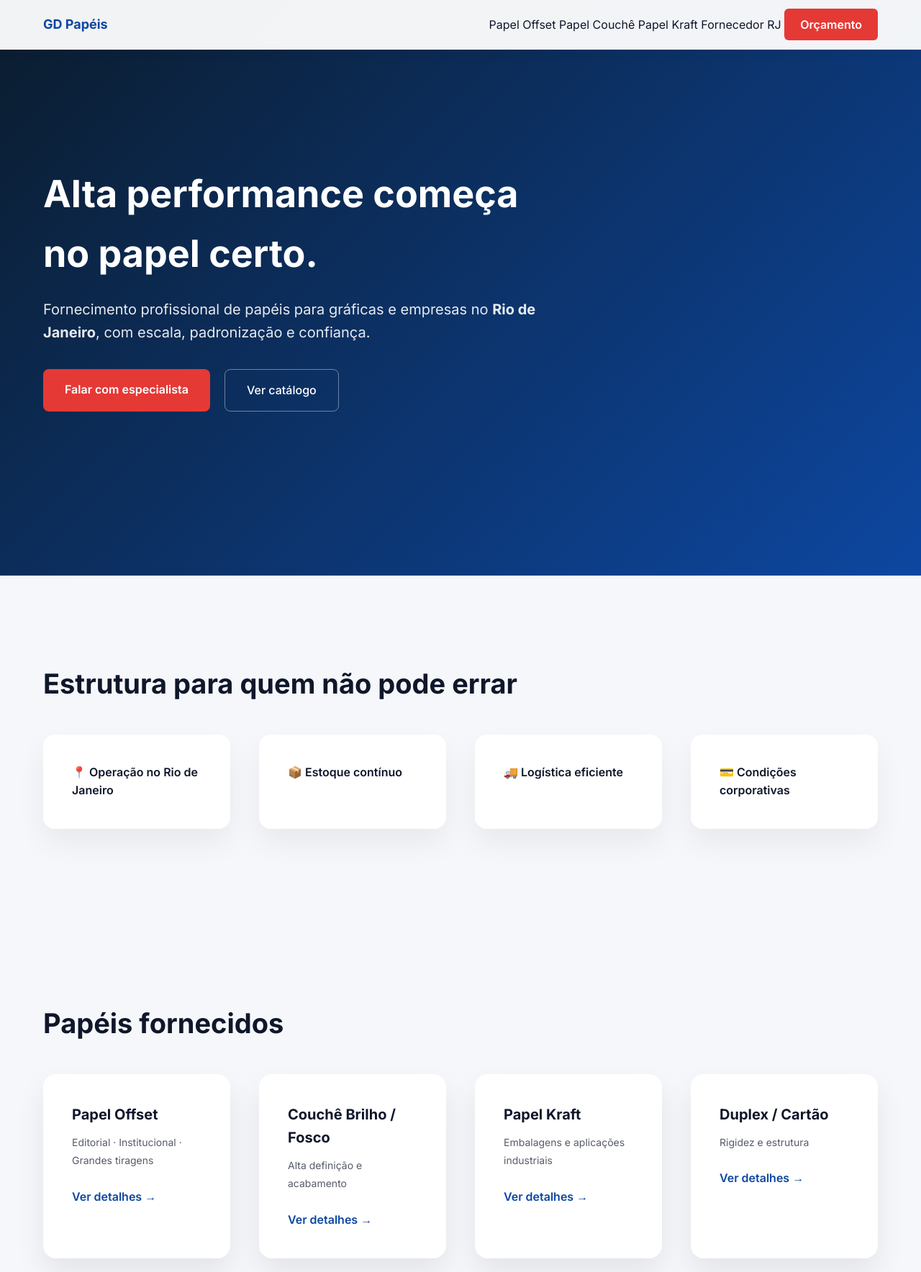
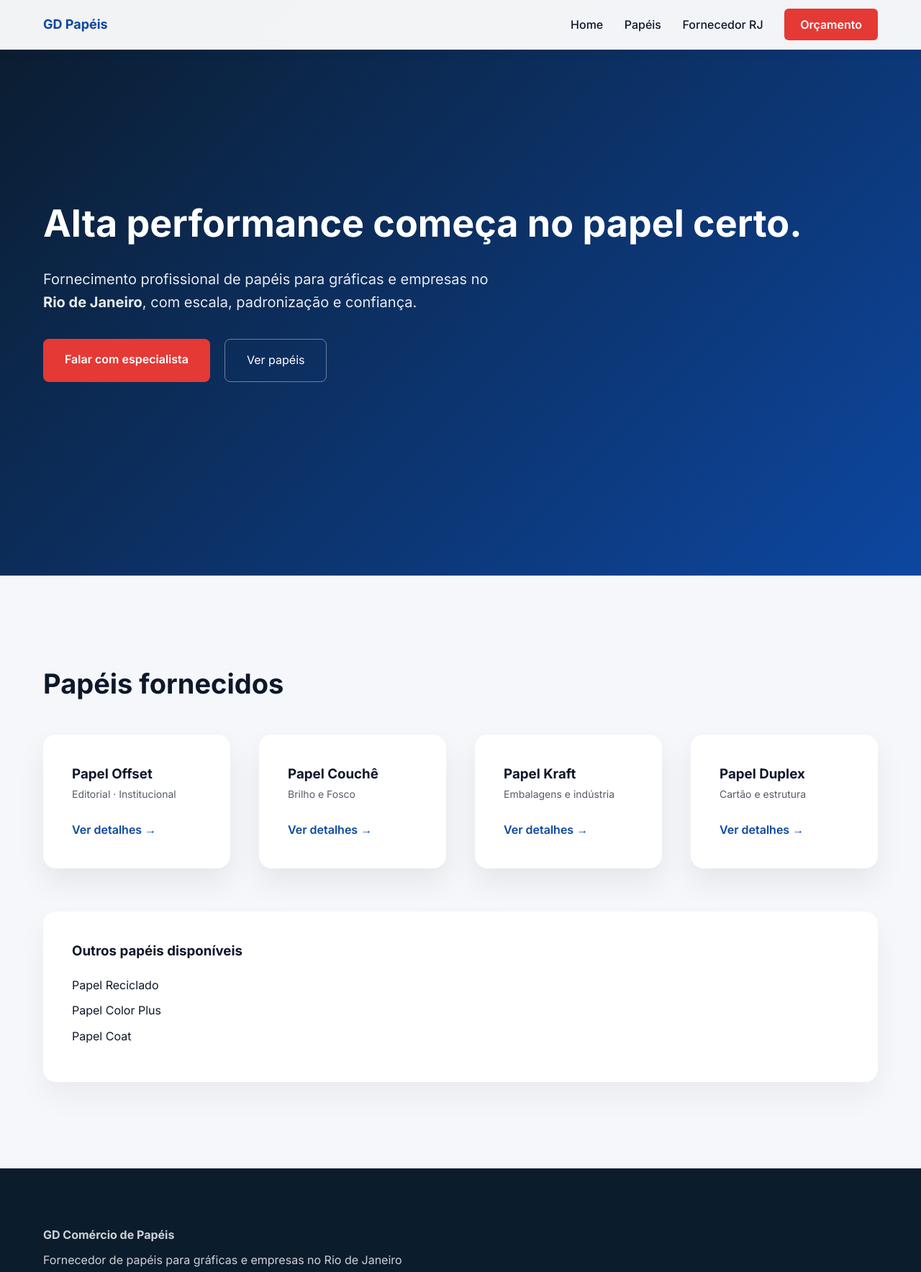
Before and after one commit to Brunoos721/gd-papeis-site, a plain HTML site: page index.html in a window 1280 px wide. Shown: the top 1768 px of the page at 72% size. Drawn offline with nearby package versions, Linux system fonts and the light colour scheme.

Commit message:
Update index.html

```diff
--- a/index.html
+++ b/index.html
@@ -3,13 +3,14 @@
 <head>
   <meta charset="UTF-8" />
   <title>GD Papéis | Fornecimento de Papéis de Alta Performance</title>
+
   <meta name="viewport" content="width=device-width, initial-scale=1.0" />
-  <meta name="description" content="Fornecedor de papéis de alta performance para gráficas e empresas no Rio de Janeiro. Offset, Couchê, Kraft, Duplex e mais." />
+  <meta name="description" content="Fornecedor de papéis para gráficas e empresas no Rio de Janeiro. Offset, Couchê, Kraft, Duplex, Color Plus e papéis especiais." />
 
-  <!-- Fonte Premium -->
+  <!-- Fonte -->
   <link href="https://fonts.googleapis.com/css2?family=Inter:wght@400;500;600;700&display=swap" rel="stylesheet">
 
-  <!-- AOS (animações de scroll) -->
+  <!-- AOS -->
   <link href="https://unpkg.com/aos@2.3.1/dist/aos.css" rel="stylesheet">
 
   <style>
@@ -40,41 +41,39 @@
       color: inherit;
     }
 
-    /* HEADER */
     header {
       position: fixed;
       top: 0;
       width: 100%;
       background: rgba(255,255,255,0.95);
       backdrop-filter: blur(10px);
+      padding: 20px 60px;
       display: flex;
       justify-content: space-between;
       align-items: center;
-      padding: 20px 60px;
       z-index: 1000;
       box-shadow: 0 2px 20px rgba(0,0,0,0.05);
     }
 
     header strong {
+      color: var(--primary);
       font-size: 18px;
-      color: var(--primary);
       font-weight: 700;
     }
 
-    header .cta {
+    nav a {
+      margin-left: 25px;
+      font-weight: 500;
+    }
+
+    .cta {
       background: var(--accent);
       color: #fff;
       padding: 12px 22px;
       border-radius: 6px;
       font-weight: 600;
-      transition: transform 0.3s ease;
     }
 
-    header .cta:hover {
-      transform: translateY(-2px);
-    }
-
-    /* HERO */
     .hero {
       height: 100vh;
       background: linear-gradient(135deg, #0b1c2d, #0d47a1);
@@ -84,18 +83,14 @@
       padding: 0 60px;
     }
 
-    .hero-content {
-      max-width: 700px;
-    }
-
     .hero h1 {
       font-size: 52px;
-      font-weight: 700;
       margin-bottom: 20px;
     }
 
     .hero p {
       font-size: 20px;
+      max-width: 650px;
       opacity: 0.9;
     }
 
@@ -107,20 +102,18 @@
 
     .btn-primary {
       background: var(--accent);
-      color: #fff;
       padding: 16px 30px;
       border-radius: 8px;
       font-weight: 600;
+      color: #fff;
     }
 
     .btn-secondary {
       border: 1px solid rgba(255,255,255,0.4);
       padding: 16px 30px;
       border-radius: 8px;
-      font-weight: 500;
     }
 
-    /* SECTIONS */
     section {
       padding: 120px 60px;
     }
@@ -130,43 +123,24 @@
       margin-bottom: 40px;
     }
 
-    /* AUTORIDADE */
-    .features {
+    .features,
+    .catalog {
       display: grid;
-      grid-template-columns: repeat(auto-fit, minmax(220px, 1fr));
+      grid-template-columns: repeat(auto-fit, minmax(240px, 1fr));
       gap: 40px;
     }
 
-    .feature {
-      background: #fff;
-      padding: 40px;
-      border-radius: 16px;
-      box-shadow: 0 20px 40px rgba(0,0,0,0.06);
-      font-weight: 600;
-    }
-
-    /* CATALOGO */
-    .catalog {
-      display: grid;
-      grid-template-columns: repeat(auto-fit, minmax(260px, 1fr));
-      gap: 40px;
-    }
-
+    .feature,
     .product {
       background: #fff;
       padding: 40px;
       border-radius: 18px;
-      box-shadow: 0 20px 40px rgba(0,0,0,0.08);
-      transition: all 0.4s ease;
+      box-shadow: 0 20px 40px rgba(0,0,0,0.07);
     }
 
     .product:hover {
       transform: translateY(-6px);
-    }
-
-    .product h3 {
-      margin-bottom: 10px;
-      font-size: 20px;
+      transition: 0.3s ease;
     }
 
     .product span {
@@ -181,15 +155,23 @@
       color: var(--primary);
     }
 
-    /* INFO */
-    .info {
+    .extra-papers {
+      margin-top: 60px;
       background: #fff;
-      border-radius: 24px;
-      padding: 60px;
-      box-shadow: 0 30px 60px rgba(0,0,0,0.06);
+      padding: 40px;
+      border-radius: 18px;
+      box-shadow: 0 20px 40px rgba(0,0,0,0.05);
     }
 
-    /* FOOTER */
+    .extra-papers ul {
+      list-style: none;
+      margin-top: 20px;
+    }
+
+    .extra-papers li {
+      margin-bottom: 10px;
+    }
+
     footer {
       background: var(--bg-dark);
       color: #fff;
@@ -201,7 +183,6 @@
       margin-bottom: 10px;
     }
 
-    /* MOBILE */
     @media (max-width: 768px) {
       header {
         padding: 15px 25px;
@@ -209,7 +190,6 @@
 
       .hero {
         padding: 0 25px;
-        text-align: left;
       }
 
       .hero h1 {
@@ -227,95 +207,70 @@
 
 <header>
   <strong>GD Papéis</strong>
-
   <nav>
-    <a href="papel-offset.html">Papel Offset</a>
-    <a href="papel-couche.html">Papel Couchê</a>
-    <a href="papel-kraft.html">Papel Kraft</a>
+    <a href="index.html">Home</a>
+    <a href="fornecedor-de-papel-rj.html">Papéis</a>
     <a href="fornecedor-de-papel-rj.html">Fornecedor RJ</a>
     <a class="cta" href="https://wa.me/552125933264">Orçamento</a>
   </nav>
 </header>
 
 <section class="hero">
-  <div class="hero-content" data-aos="fade-up">
+  <div data-aos="fade-up">
     <h1>Alta performance começa no papel certo.</h1>
     <p>
       Fornecimento profissional de papéis para gráficas e empresas no
       <strong>Rio de Janeiro</strong>, com escala, padronização e confiança.
     </p>
     <div class="hero-buttons">
-      <a class="btn-primary" href="https://wa.me/552125933264" target="_blank">Falar com especialista</a>
-      <a class="btn-secondary" href="#catalogo">Ver catálogo</a>
+      <a class="btn-primary" href="https://wa.me/552125933264">Falar com especialista</a>
+      <a class="btn-secondary" href="#catalogo">Ver papéis</a>
     </div>
   </div>
 </section>
 
-<section>
-  <h2 class="section-title" data-aos="fade-up">Estrutura para quem não pode errar</h2>
-  <div class="features">
-    <div class="feature" data-aos="fade-up">📍 Operação no Rio de Janeiro</div>
-    <div class="feature" data-aos="fade-up" data-aos-delay="100">📦 Estoque contínuo</div>
-    <div class="feature" data-aos="fade-up" data-aos-delay="200">🚚 Logística eficiente</div>
-    <div class="feature" data-aos="fade-up" data-aos-delay="300">💳 Condições corporativas</div>
-  </div>
-</section>
-
 <section id="catalogo">
-  <h2 class="section-title" data-aos="fade-up">Papéis fornecidos</h2>
+  <h2 class="section-title">Papéis fornecidos</h2>
 
   <div class="catalog">
-
-    <div class="product" data-aos="fade-up">
+    <div class="product">
       <h3>Papel Offset</h3>
-      <span>Editorial · Institucional · Grandes tiragens</span>
-      <a href="papel-offset.html" title="Papel Offset para gráficas no Rio de Janeiro">
-        Ver detalhes →
-      </a>
+      <span>Editorial · Institucional</span>
+      <a href="papel-offset.html">Ver detalhes →</a>
     </div>
 
-    <div class="product" data-aos="fade-up" data-aos-delay="100">
-      <h3>Couchê Brilho / Fosco</h3>
-      <span>Alta definição e acabamento</span>
-      <a href="papel-couche.html" title="Papel Couchê para gráficas no Rio de Janeiro">
-        Ver detalhes →
-      </a>
+    <div class="product">
+      <h3>Papel Couchê</h3>
+      <span>Brilho e Fosco</span>
+      <a href="papel-couche.html">Ver detalhes →</a>
     </div>
 
-    <div class="product" data-aos="fade-up" data-aos-delay="200">
+    <div class="product">
       <h3>Papel Kraft</h3>
-      <span>Embalagens e aplicações industriais</span>
-      <a href="papel-kraft.html" title="Papel Kraft para gráficas no Rio de Janeiro">
-        Ver detalhes →
-      </a>
+      <span>Embalagens e indústria</span>
+      <a href="papel-kraft.html">Ver detalhes →</a>
     </div>
 
-    <div class="product" data-aos="fade-up" data-aos-delay="300">
-      <h3>Duplex / Cartão</h3>
-      <span>Rigidez e estrutura</span>
-      <a href="papel-duplex.html" title="Papel Duplex para gráficas no Rio de Janeiro">
-        Ver detalhes →
-      </a>
+    <div class="product">
+      <h3>Papel Duplex</h3>
+      <span>Cartão e estrutura</span>
+      <a href="papel-duplex.html">Ver detalhes →</a>
     </div>
+  </div>
 
-  </div>
-</section>
-
-<section>
-  <div class="info" data-aos="fade-up">
-    <h2 class="section-title">Atendimento presencial no Rio de Janeiro</h2>
-    <p>
-      📍 Av. Pastor Martin Luther King Jr., 5747 – Vicente de Carvalho – RJ<br>
-      🕒 Segunda a Sexta, das 08h às 18h<br>
-      📞 (21) 2593-3264 | (21) 2593-8671<br>
-      📧 graficagd4@gmail.com
-    </p>
+  <div class="extra-papers">
+    <h3>Outros papéis disponíveis</h3>
+    <ul>
+      <li><a href="papel-reciclado.html">Papel Reciclado</a></li>
+      <li><a href="papel-color-plus.html">Papel Color Plus</a></li>
+      <li><a href="papel-coat.html">Papel Coat</a></li>
+    </ul>
   </div>
 </section>
 
 <footer>
   <p><strong>GD Comércio de Papéis</strong></p>
-  <p>Fornecedor de papéis de alta performance para gráficas e empresas</p>
+  <p>Fornecedor de papéis para gráficas e empresas no Rio de Janeiro</p>
   <p>© 2025 — Rio de Janeiro</p>
 </footer>
 
@@ -323,7 +278,6 @@
 <script>
   AOS.init({
     duration: 900,
-    easing: 'ease-out-cubic',
     once: true
   });
 </script>
```
